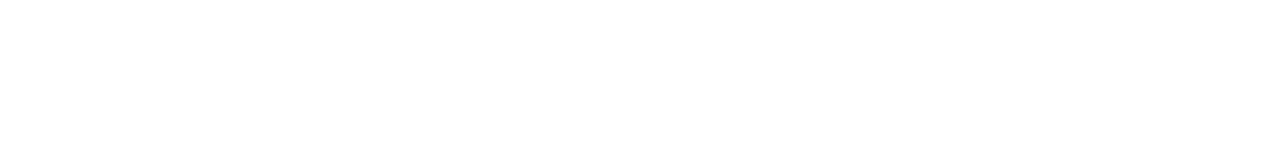
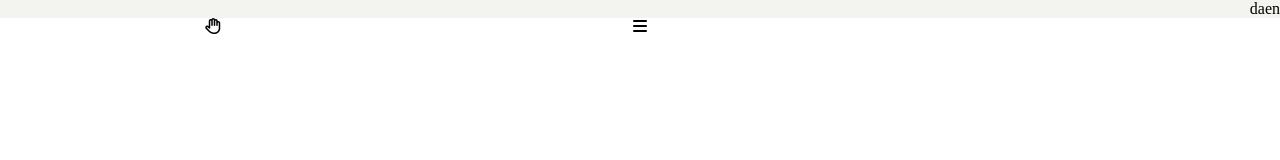
Before and after one commit to stijen02/test2, a plain HTML site: page index.html in a window 1280 px wide. Drawn offline with Linux system fonts and the light colour scheme.

Commit message:
anden commit

```diff
--- a/index.html
+++ b/index.html
@@ -1,10 +1,23 @@
 <!DOCTYPE html>
-<html lang="en">
+<html lang="da">
 <head>
     <meta charset="UTF-8">
     <meta name="viewport" content="width=device-width, initial-scale=1.0">
-    <title>Document</title>
+    <title>Forside</title>
+    <link rel="stylesheet" href="style.css">
+    <script src="https://kit.fontawesome.com/7485cfac52.js" crossorigin="anonymous"></script>
+
 </head>
+
+    <div class="topbanner">
+        <p>da</p>
+        <p>en</p>
+    </div>
+
+    <nav>
+        <li><i class="fa-regular fa-hand"></i></li>
+        <li><i class="fa-solid fa-bars"></i></li>
+    </nav>
 <body>
 
 </body>
--- /dev/null
+++ b/style.css
@@ -0,0 +1,22 @@
+*{
+    margin: 0;
+    padding:0;
+}
+
+.topbanner{
+    padding: 0px;
+    display: flex;
+    width: 100%;
+    justify-content: flex-end;
+    text-align: center;
+    background-color: #F3F4EF;
+
+}
+
+nav{
+    list-style: none;
+    display: grid;
+    width: 100%;
+    text-align: center;
+    grid-template-columns: 1fr 1fr 1fr;
+}
```
